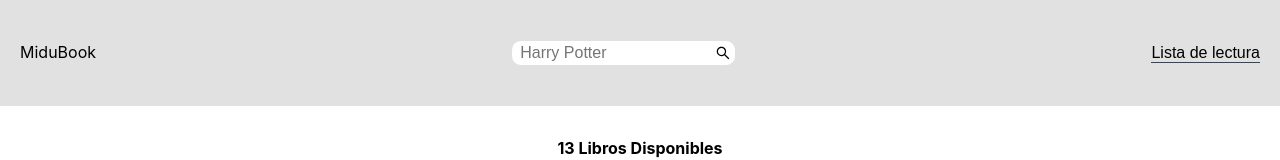
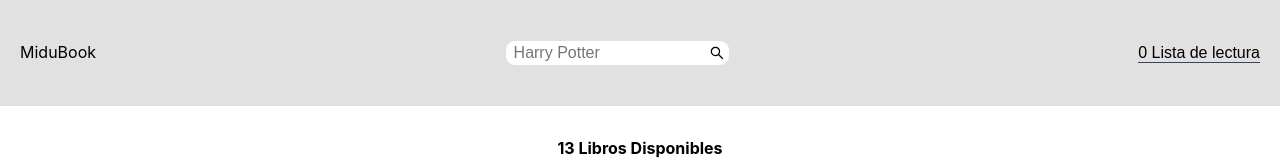
Before and after one commit to gustavoisaacc/prueva-tecnica, a React (Vite) app: page / in a window 1280 px wide. Shown: the top 160 px of the page. Built offline with nearby package versions, Linux system fonts and the light colour scheme.

Commit message:
change css modal

```diff
--- a/src/components/BookRead/Modal.jsx
+++ b/src/components/BookRead/Modal.jsx
@@ -11,7 +11,7 @@ function Modal({ openModal, handelClick }) {
         <div className="clouse" onClick={handelClick}>
           X
         </div>
-        <h3>Lista de lectura</h3>
+        <h3>{listRead.length} Lista de lectura</h3>
         <div className="book">
           {listRead.map((book, i) => {
             console.log(book);
--- a/src/components/BookRead/bookRead.css
+++ b/src/components/BookRead/bookRead.css
@@ -10,7 +10,7 @@
     place-items: center;
 }
 .modal-list--read{
-  width: 35rem;
+  width: 85%;
   height: 50rem;
   background-color: var(--white);
   overflow: auto;
@@ -26,6 +26,7 @@
   display: flex;
   flex-wrap: wrap;
   gap: 2rem;
+  place-content: center;
 }
 
 .clouse{
--- a/src/components/BookRead/index.jsx
+++ b/src/components/BookRead/index.jsx
@@ -1,9 +1,11 @@
-import { useState } from "react";
+import { useState, useContext } from "react";
 import Modal from "./Modal";
 import "./bookRead.css";
+import { BookContext } from "../../useContext";
 
 function BookRead() {
   const [openModal, setOpenModal] = useState(false);
+  const { listRead } = useContext(BookContext);
 
   const handelClick = () => {
     setOpenModal((state) => !state);
@@ -12,7 +14,7 @@ function BookRead() {
   return (
     <aside className="list-read">
       <button onClick={handelClick} className="btn-modal">
-        Lista de lectura
+        {listRead.length} Lista de lectura
       </button>
       <Modal
         openModal={openModal}
--- a/src/hook/useAddbook.jsx
+++ b/src/hook/useAddbook.jsx
@@ -1,4 +1,4 @@
-import { useState, useEffect } from "react";
+import { useEffect } from "react";
 import data from "../useContext/book.json";
 import { useLocalStorage } from "./useLocalSorage";
 
--- a/src/hook/useLocalSorage.jsx
+++ b/src/hook/useLocalSorage.jsx
@@ -2,8 +2,6 @@ import React from "react";
 
 function useLocalStorage(itemName, initialValue) {
   const [item, setItem] = React.useState(initialValue);
-  const [loading, setLoading] = React.useState(true);
-  const [error, setError] = React.useState(false);
 
   React.useEffect(() => {
     setTimeout(() => {
@@ -19,11 +17,8 @@ function useLocalStorage(itemName, initialValue) {
           parsedItem = JSON.parse(localStorageItem);
           setItem(parsedItem);
         }
-
-        setLoading(false);
       } catch (error) {
-        setLoading(false);
-        setError(true);
+        console.log(error);
       }
     }, 2000);
   });
@@ -36,8 +31,6 @@ function useLocalStorage(itemName, initialValue) {
   return {
     item,
     saveItem,
-    loading,
-    error,
   };
 }
 
```
